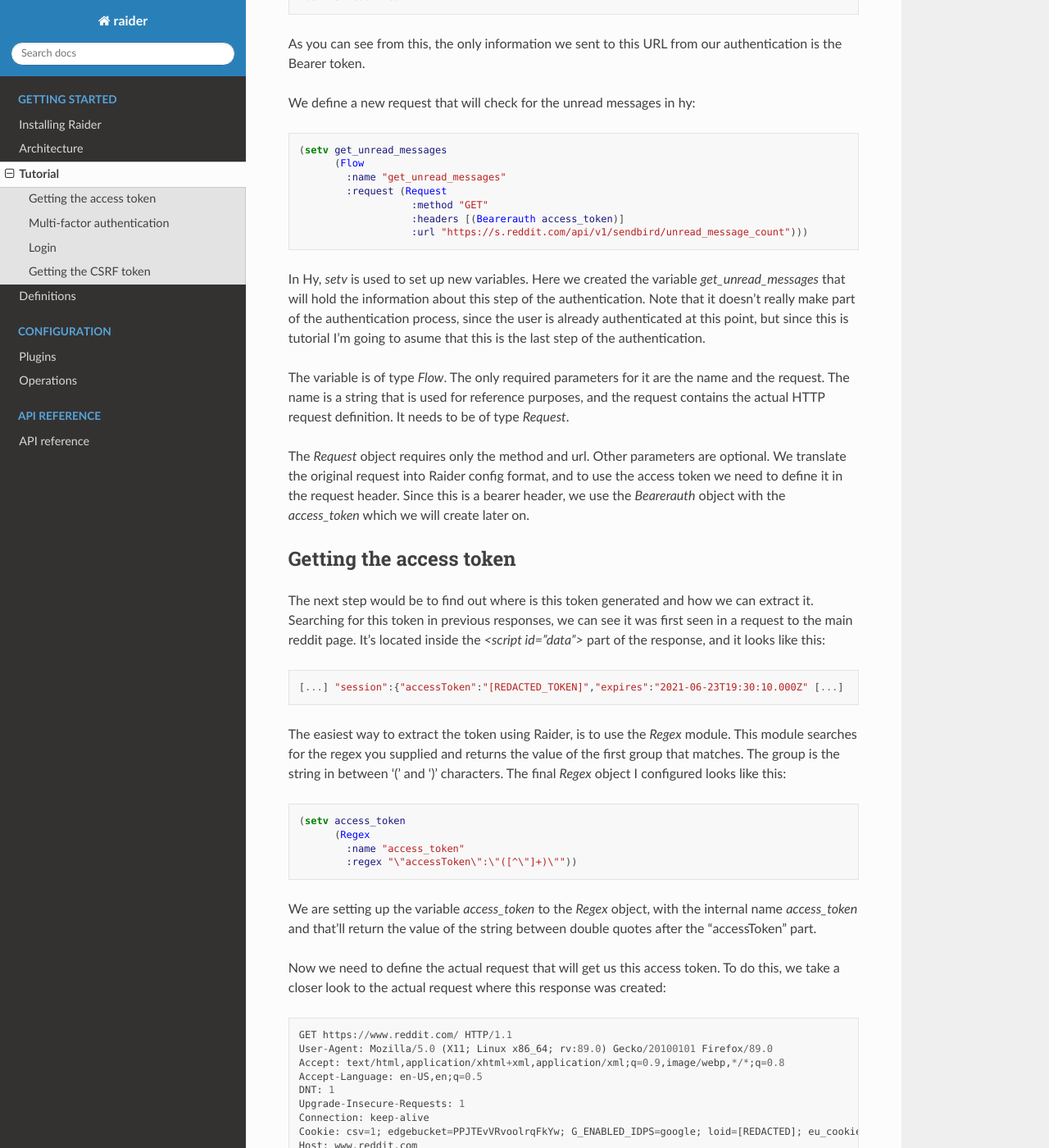
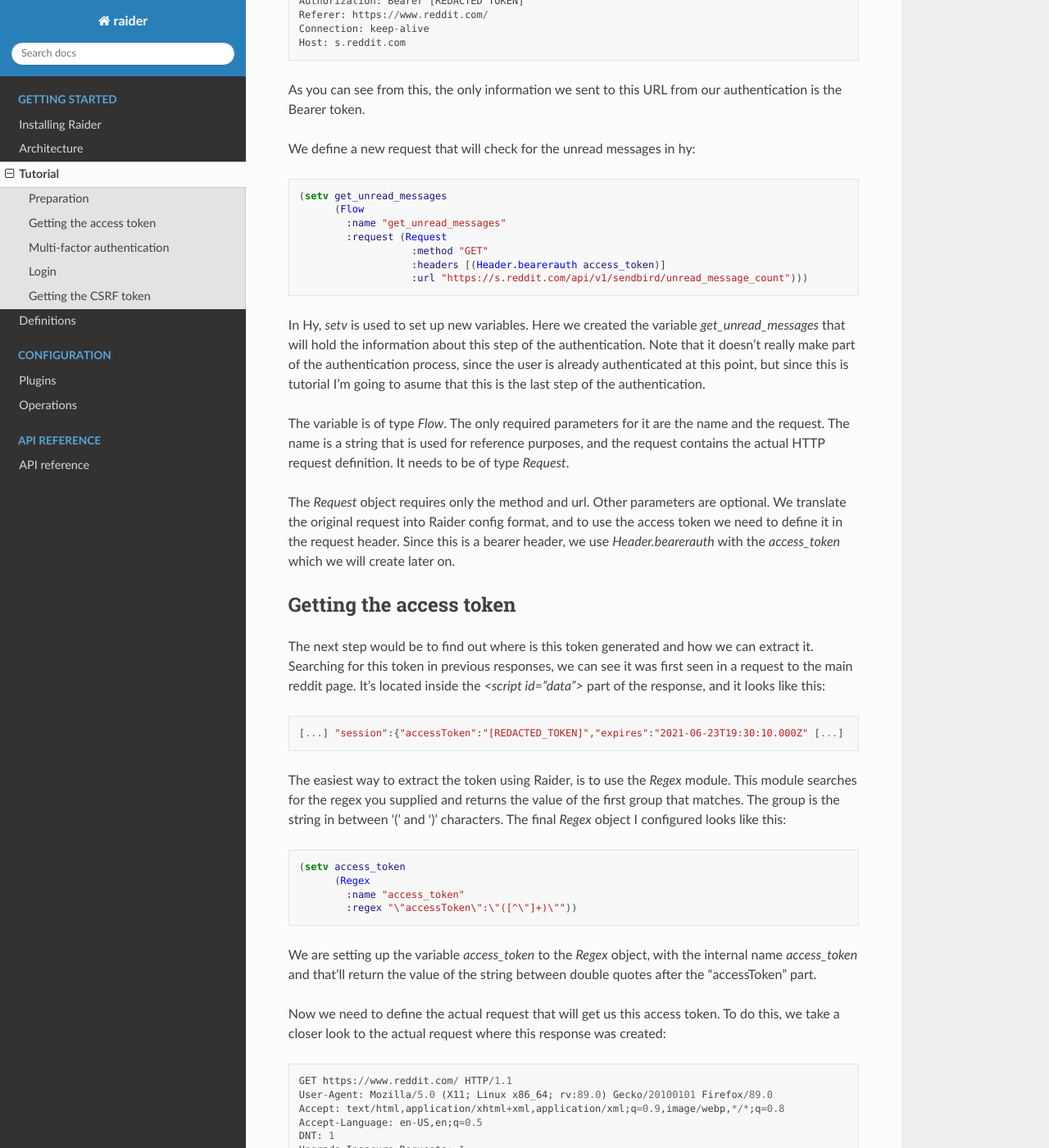
Before and after one commit to DigeeX/raider, a Sphinx documentation site: the page built from docs/user/tutorial.rst, in a window 1280 px wide and 1400 px high, scrolled down 737 px. Shown: the whole window at 82% size. Built offline with Sphinx 7.4.7 and the Read the Docs theme 2.0.0, drawn with Linux system fonts in a browser that asks for light colours; the version number could not be read and is left out; some of the changed text lies outside the part shown.

Commit message:
Fix outdated code from tutorial

```diff
--- a/docs/user/tutorial.rst
+++ b/docs/user/tutorial.rst
@@ -1,5 +1,8 @@
 Tutorial
 ========
+
+Preparation
+-----------
 
 Before you can use Raider, you have to set up the authentication in the
 config file. To do that, you'll probably need to use a web proxy
@@ -52,7 +55,7 @@
                :name "get_unread_messages"
                :request (Request
                           :method "GET"
-                          :headers [(Bearerauth access_token)]
+                          :headers [(Header.bearerauth access_token)]
                           :url "https://s.reddit.com/api/v1/sendbird/unread_message_count")))
 
 
@@ -71,8 +74,9 @@
 The `Request` object requires only the method and url. Other
 parameters are optional. We translate the original request into Raider
 config format, and to use the access token we need to define it in the
-request header. Since this is a bearer header, we use the `Bearerauth`
-object with the `access_token` which we will create later on.
+request header. Since this is a bearer header, we use
+`Header.bearerauth` with the `access_token` which we will create later
+on.
 
 
 Getting the access token
@@ -134,6 +138,7 @@
 
 
 .. code-block:: hylang
+
        (setv get_access_token
              (Flow
                :name "get_access_token"
@@ -397,27 +402,30 @@
    (setv password (Variable "password"))
    (setv mfa_code (Prompt "MFA"))
 
-   (setv csrf_token (Html
-                      :name "csrf_token"
-   		   :tag "input"
-   		   :attributes
-   		   {:name "csrf_token"
-   		    :value "^[0-9a-f]{40}$"
-   		    :type "hidden"}
-   		   :extract "value"))
+   (setv csrf_token
+     (Html
+       :name "csrf_token"
+       :tag "input"
+       :attributes
+       {:name "csrf_token"
+        :value "^[0-9a-f]{40}$"
+        :type "hidden"}
+       :extract "value"))
 
-   (setv access_token (Regex
-                       :name "access_token"
-   		    :regex "\"accessToken\":\"([^\"]+)\""))
+   (setv access_token
+     (Regex
+        :name "access_token"
+   	:regex "\"accessToken\":\"([^\"]+)\""))
 
    (setv session_id (Cookie "session"))
    (setv reddit_session (Cookie "reddit_session"))
 
 
-   (setv initialization (Flow
+   (setv initialization
+     (Flow
        :name "initialization"
        :request (Request
-                  :method "GET"
+                 :method "GET"
        		 :url "https://www.reddit.com/login/")
        :outputs [csrf_token session_id]
        :operations
@@ -428,7 +436,7 @@
      (Flow
        :name "login"
        :request (Request
-                 :method "POST"
+               :method "POST"
      	       :url "https://www.reddit.com/login"
      	       :cookies [session_id]
      	       :data
@@ -483,27 +491,27 @@
 
 
    (setv get_access_token
-         (Flow
-           :name "get_access_token"
-           :request (Request
-                      :method "GET"
-                      :url "https://www.reddit.com/"
-                      :cookies [reddit_session])
-           :outputs [access_token]
-           :operations [(Print access_token)
-                        (NextStage "get_unread_messages")]))
+     (Flow
+       :name "get_access_token"
+       :request (Request
+                  :method "GET"
+                  :url "https://www.reddit.com/"
+                  :cookies [reddit_session])
+       :outputs [access_token]
+       :operations [(Print access_token)
+                    (NextStage "get_unread_messages")]))
 
    (setv get_unread_messages
-         (Flow
-           :name "get_unread_messages"
-           :request (Request
-                      :method "GET"
-                      :headers [(Bearerauth access_token)]
-                      :url "https://s.reddit.com/api/v1/sendbird/unread_message_count")))
+     (Flow
+       :name "get_unread_messages"
+       :request (Request
+                  :method "GET"
+                  :headers [(Header.bearerauth access_token)]
+                  :url "https://s.reddit.com/api/v1/sendbird/unread_message_count")))
 
    (setv _authentication
-         [initialization
-          login
-          multi_factor
-          get_access_token
-          get_unread_messages])
+     initialization
+     login
+     multi_factor
+     get_access_token
+     get_unread_messages])
```
